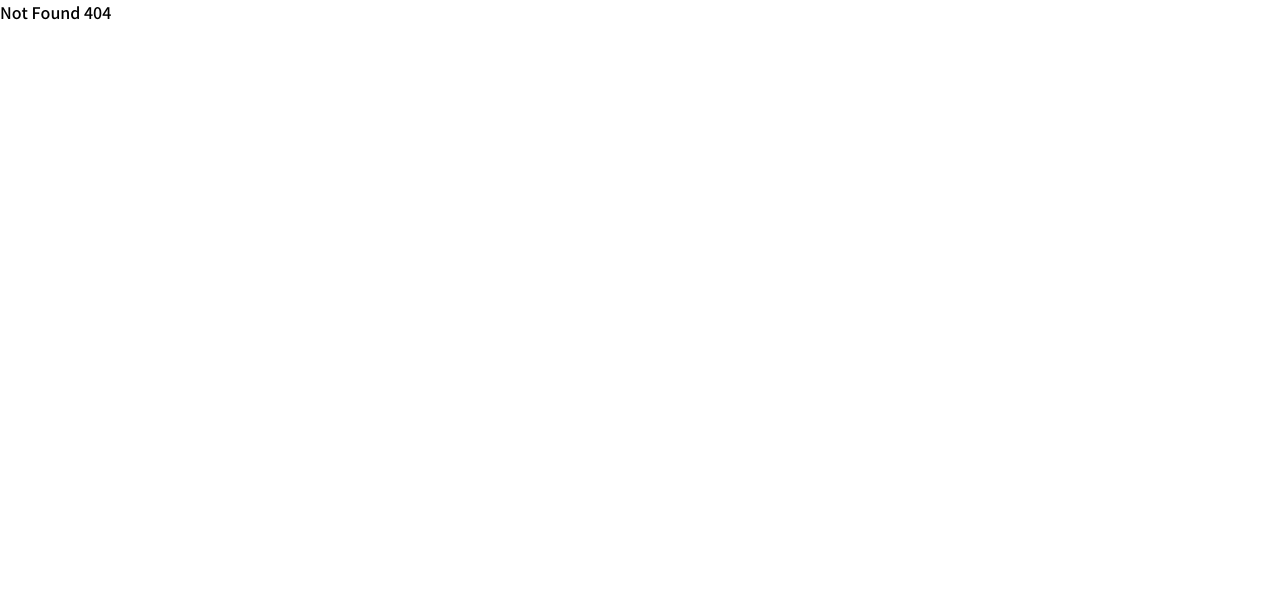
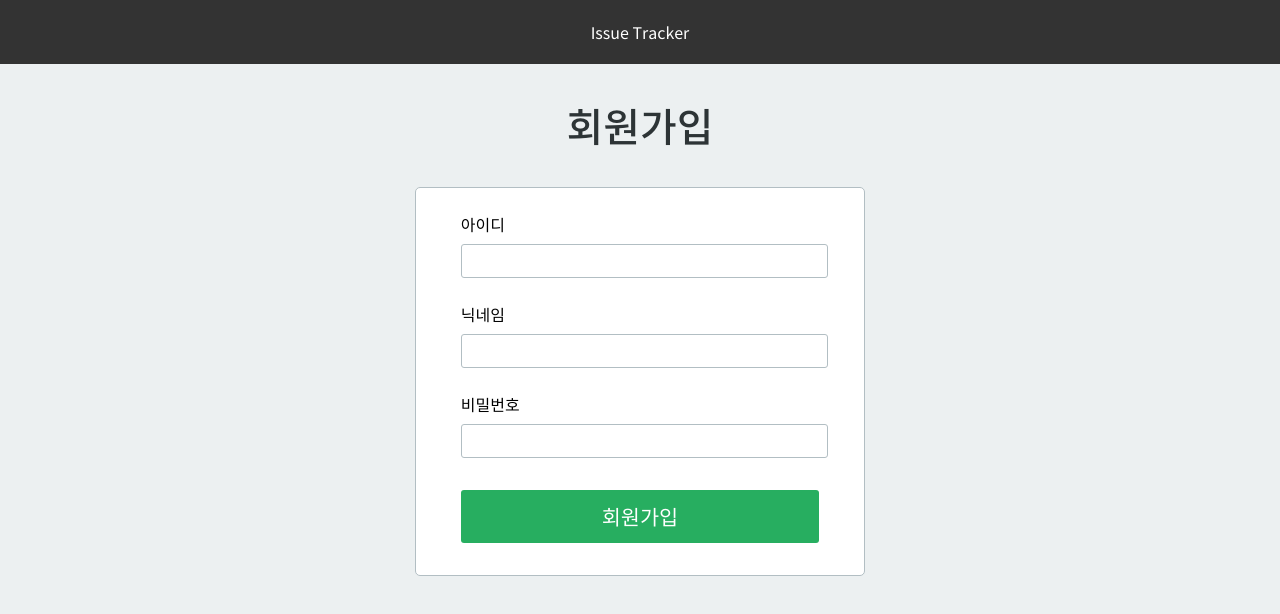
Before and after one commit to boostcamp-2020/IssueTracker-19, a React app in the folder frontend/: page /signup in a window 1280 px wide. Before the commit this address had no page. Shown: the top 614 px of the page. Built offline with nearby package versions, Linux system fonts and the light colour scheme.

Commit message:
[fix] signup route
회원가입 페이지 연결

```diff
--- a/frontend/src/App.js
+++ b/frontend/src/App.js
@@ -8,6 +8,7 @@ const App = () => {
       <Switch>
         <Route path="/" exact component={Issue} />
         <Route path="/login" component={Login} />
+        <Route path="/signup" component={SignUp} />
         <Route component={NotFound} />
       </Switch>
     </BrowserRouter>
```
